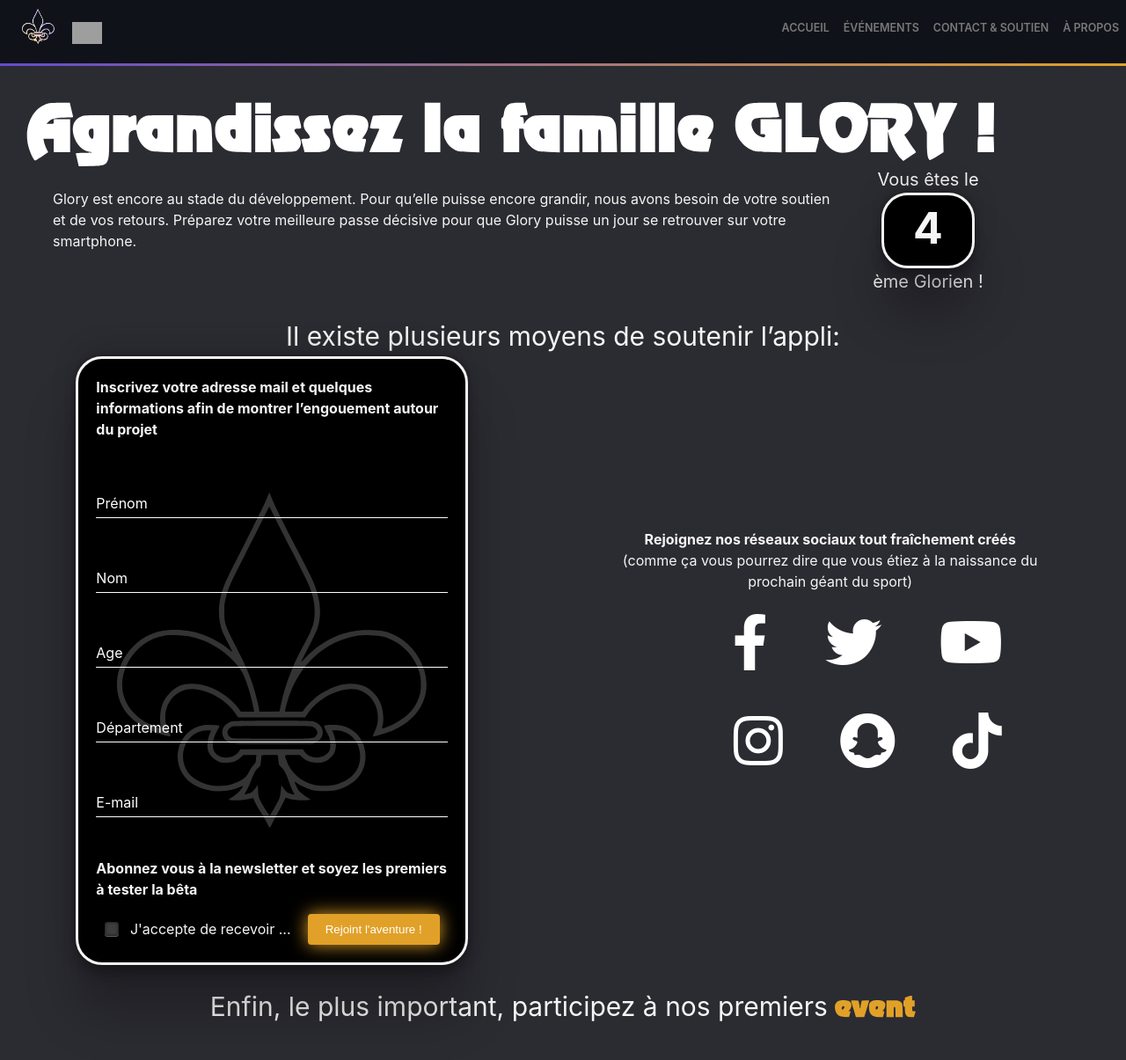
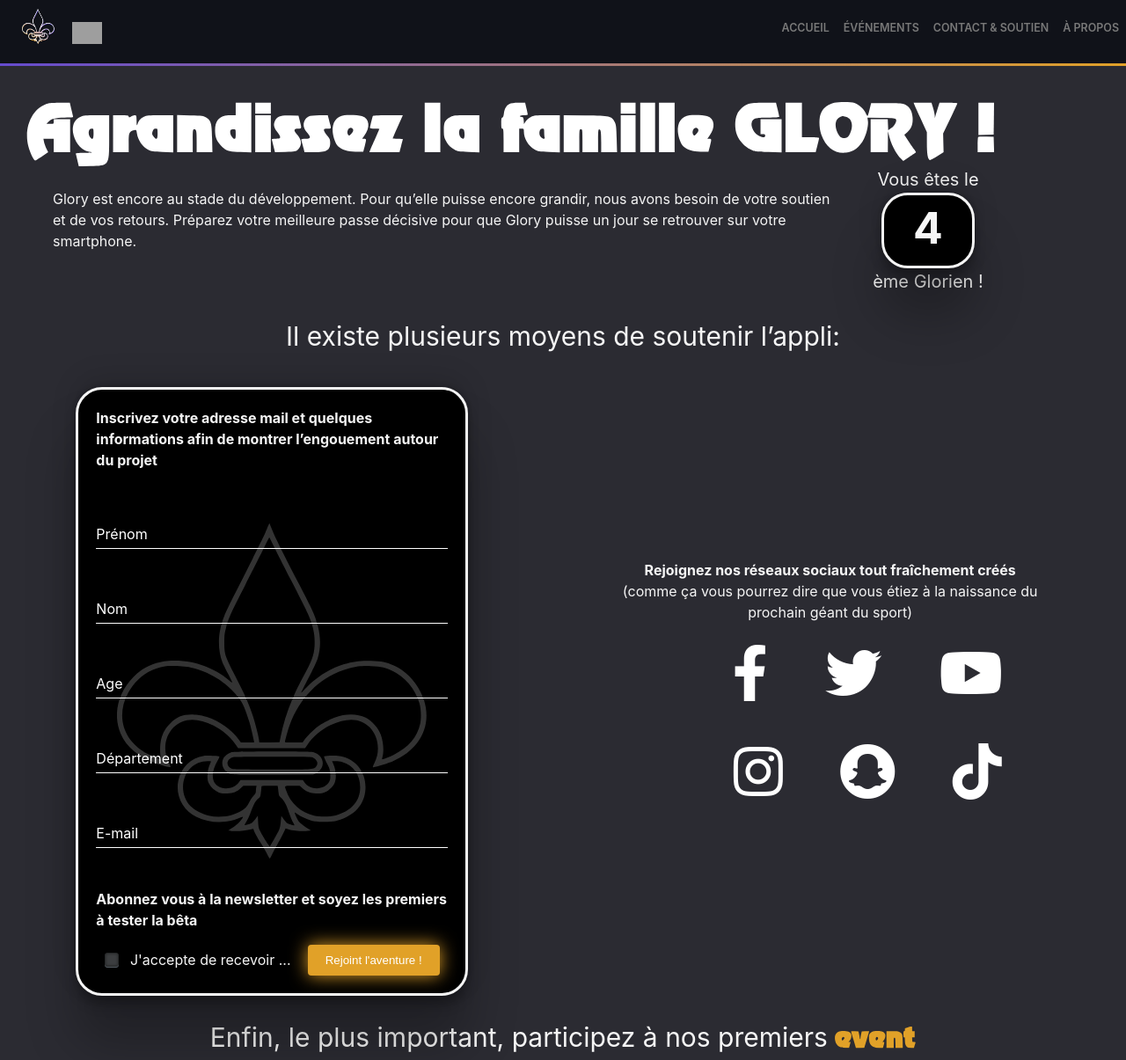
Before and after one commit to HichTala/Glory, a plain HTML site: page html/Contact&Soutien.html in a window 1280 px wide. Shown: the top 1205 px of the page at 88% size. Drawn offline with Linux system fonts and the light colour scheme; grey boxes are pictures that could not be loaded.

Commit message:
te -> vous
+ marge contact&soutien

```diff
--- a/html/Contact&Soutien.html
+++ b/html/Contact&Soutien.html
@@ -54,7 +54,7 @@
     Il existe plusieurs moyens de soutenir l’appli:
   </div>
 
-  <div class="container">
+  <div class="container marg-top">
     <div class="mail text box">
       <div class="box-child">
         <div class="bold">
```
Also changed, not shown: html/Contact&Soutien-Remerciement.html (+1 -1 lines).
